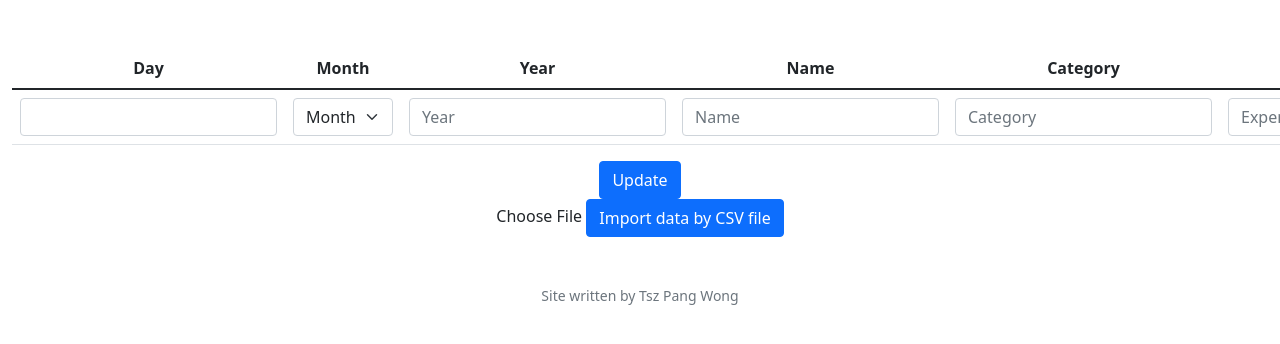
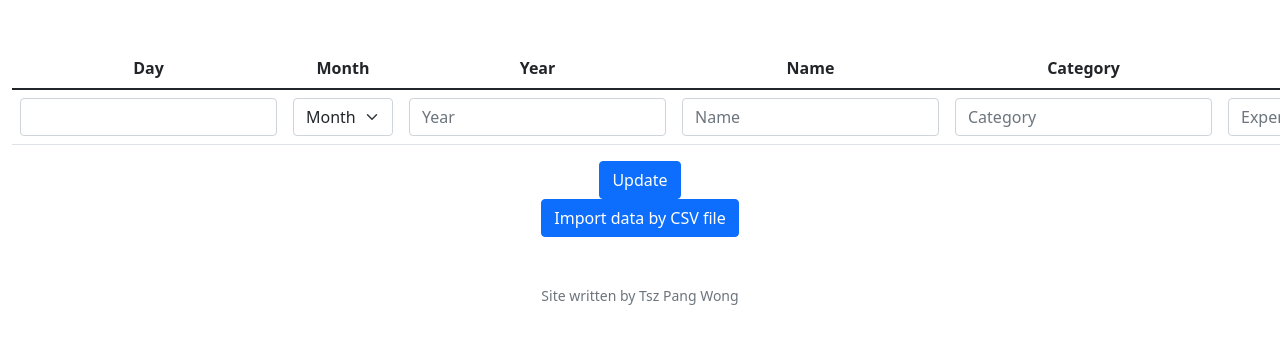
Before and after one commit to tpwong1990/tpwong, a Flask app: page /dataimport in a window 1280 px wide; the page is wider, and only the part inside the window is pictured. Shown: the part 114-458 px from the top of that part. Run offline with Flask 2, Linux system fonts and the light colour scheme; a user stored in the database is signed in; some libraries are stand-ins or nearby versions.

Commit message:
Thu, Jan 26, 2023, 7:38 PM +00:00

```diff
--- a/CS50_final/templates/dataimport.html
+++ b/CS50_final/templates/dataimport.html
@@ -42,7 +42,6 @@
     </form>
     <form id="uploadbanner" enctype="multipart/form-data" method="post" action="/dataimport_csv">
         <input id="fileupload" name="myfile" type="file" hidden/>
-        <label for="fileupload">Choose File</label>
         <button class="btn btn-primary" type="submit">Import data by CSV file</button>
     </form>
 
```
